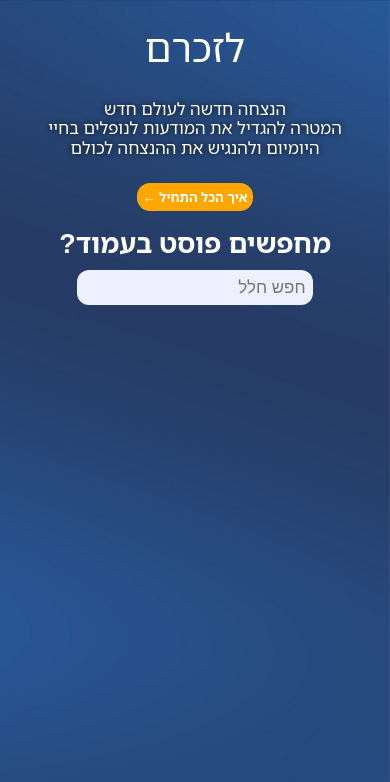
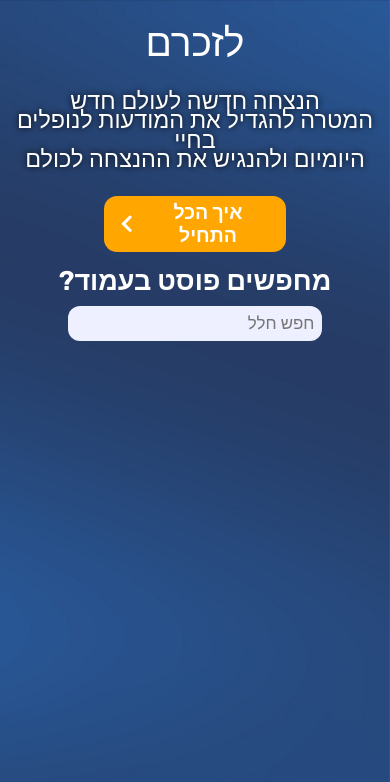
Before and after one commit to RonMordo/lezichram, a React (Vite) app: page / in a window 390 px wide. Shown: the top 782 px of the page. Built offline with nearby package versions, Linux system fonts and the light colour scheme.

Commit message:
Added animations.

```diff
--- a/package.json
+++ b/package.json
@@ -14,6 +14,7 @@
     "node-fetch": "^3.3.2",
     "react": "^19.0.0",
     "react-dom": "^19.0.0",
+    "react-icons": "^5.5.0",
     "react-router-dom": "^7.4.1",
     "tesseract.js": "^6.0.0"
   },
--- a/src/components/howItStarted/HowItStarted.jsx
+++ b/src/components/howItStarted/HowItStarted.jsx
@@ -5,16 +5,6 @@ import enlargeButton from "../../assets/maximize.png";
 // eslint-disable-next-line no-unused-vars
 import { motion } from "framer-motion";
 import { useState } from "react";
-
-const shakeTransition = {
-  repeat: 1,
-  duration: 0.5,
-  ease: "easeInOut",
-};
-
-const shakeAnimation = {
-  rotate: [0, -5, 5, -5, 5, 0],
-};
 
 function HowItStarted() {
   const [enlargedImage, setEnlargedImage] = useState(null);
@@ -32,7 +22,7 @@ function HowItStarted() {
       className="outerContainer"
       initial={{ opacity: 0 }}
       animate={{ opacity: 1 }}
-      transition={{ duration: 1 }}
+      transition={{ duration: 2 }}
     >
       <div className="howItStartedContainer">
         <div className="contentSection">
@@ -51,9 +41,9 @@ function HowItStarted() {
               className="firstImage"
               src={firstImage}
               alt="People looking at lezchiram statue"
-              initial="hidden"
-              animate={shakeAnimation}
-              transition={shakeTransition}
+              initial={{ y: -100, opacity: 0 }}
+              animate={{ y: 0, opacity: 1 }}
+              transition={{ duration: 1, ease: "easeOut" }}
             />
             <button>
               <img
@@ -69,9 +59,9 @@ function HowItStarted() {
             <motion.img
               src={secondImage}
               alt="A women looking into the statue which has a father and a child in it"
-              initial="hidden"
-              animate={shakeAnimation}
-              transition={shakeTransition}
+              initial={{ y: -100, opacity: 0 }}
+              animate={{ y: 0, opacity: 1 }}
+              transition={{ duration: 1, ease: "easeOut" }}
             />
             <button>
               <img
@@ -107,9 +97,9 @@ function HowItStarted() {
             <motion.img
               src={thirdImage}
               alt="Instagram profile of lezichram"
-              initial="hidden"
-              animate={shakeAnimation}
-              transition={shakeTransition}
+              initial={{ y: -100, opacity: 0 }}
+              animate={{ y: 0, opacity: 1 }}
+              transition={{ duration: 1, ease: "easeOut" }}
             />
             <button>
               <img
--- a/src/components/root/Root.jsx
+++ b/src/components/root/Root.jsx
@@ -1,4 +1,7 @@
 import { Outlet, Link, useLocation } from "react-router-dom";
+import { FaChevronLeft, FaChevronDown } from "react-icons/fa";
+// eslint-disable-next-line no-unused-vars
+import { motion } from "framer-motion";
 
 function Root() {
   const location = useLocation();
@@ -17,7 +20,14 @@ function Root() {
       <div className="howItStartedButton">
         <Link to={isHowItStarted ? "/" : "/how-it-started"}>
           <button>
-            {isHowItStarted ? "← חזרה לחיפוש" : "← איך הכל התחיל"}
+            <motion.span
+              animate={{ rotate: isHowItStarted ? -90 : 0 }}
+              transition={{ duration: 0.3 }}
+              style={{ display: "flex", alignItems: "center" }}
+            >
+              <FaChevronLeft />
+            </motion.span>
+            {isHowItStarted ? "חזרה לחיפוש" : "איך הכל התחיל"}
           </button>
         </Link>
       </div>
--- a/src/components/searchPage/SearchPage.jsx
+++ b/src/components/searchPage/SearchPage.jsx
@@ -14,7 +14,7 @@ function SearchPage({
       className="searchPage"
       initial={{ opacity: 0 }}
       animate={{ opacity: 1 }}
-      transition={{ duration: 1 }}
+      transition={{ duration: 2 }}
     >
       <div className="searchBar">
         <SearchBar
--- a/src/styles/global.css
+++ b/src/styles/global.css
@@ -1,4 +1,6 @@
-@import url("https://fonts.googleapis.com/css2?family=Noto+Sans+Hebrew:wght@100..900&display=swap");
+/* @import url("https://fonts.googleapis.com/css2?family=Noto+Sans+Hebrew:wght@100..900&display=swap"); */
+@import url("https://fonts.googleapis.com/css2?family=Rubik:ital,wght@0,300..900;1,300..900&display=swap");
+
 * {
   padding: 0;
   margin: 0;
@@ -8,7 +10,8 @@
 html,
 body {
   font-size: 18px;
-  font-family: "Noto Sans Hebrew", sans-serif;
+  /* font-family: "Noto Sans Hebrew", sans-serif; */
+  font-family: "Rubik", sans-serif;
 }
 
 #root {
@@ -41,7 +44,7 @@ body {
 }
 
 .about {
-  font-size: 1.3rem;
+  font-size: 1.6rem;
   line-height: 1.5rem;
   margin-bottom: 1rem;
   color: white;
@@ -69,6 +72,7 @@ input {
   direction: rtl;
   padding: 0.5rem;
   font-size: 1.3rem;
+  font-family: "Rubik", sans-serif;
 }
 
 .soldiersContainer {
@@ -173,21 +177,31 @@ input {
   margin-bottom: 1rem;
 }
 
+.howItStartedButton a {
+  text-decoration: none;
+}
+
 .howItStartedButton button {
-  background-color: transparent;
-  border: transparent;
-  font-family: "Noto Sans Hebrew", sans-serif;
-  font-size: 1rem;
+  display: flex;
+  align-items: center;
+  justify-content: center;
+  gap: 0.5rem;
+
+  background-color: rgb(255, 166, 0);
+  border: none;
+  font-family: "Rubik", sans-serif;
+  font-size: 1.3rem;
+  width: 13rem;
   font-weight: 600;
   cursor: pointer;
   color: white;
-  background-color: rgb(255, 166, 0);
   border-radius: 1rem;
-  padding: 0.4rem;
+  padding: 0.4rem 1rem;
+  transition: font-size 0.2s ease;
 }
 
 .howItStartedButton button:hover {
-  font-size: 1.1rem;
+  font-size: 1.4rem;
 }
 
 .outerContainer {
@@ -289,6 +303,13 @@ input {
   html {
     font-size: 13px;
   }
+  .about {
+    font-size: 1.8rem;
+  }
+  .howItStartedButton button {
+    font-size: 1.5rem;
+    width: 14rem;
+  }
   .outerContainer {
     width: 100%;
   }
```
Also changed, not shown: 1 other file (tests, documents, lock files or other folders).
